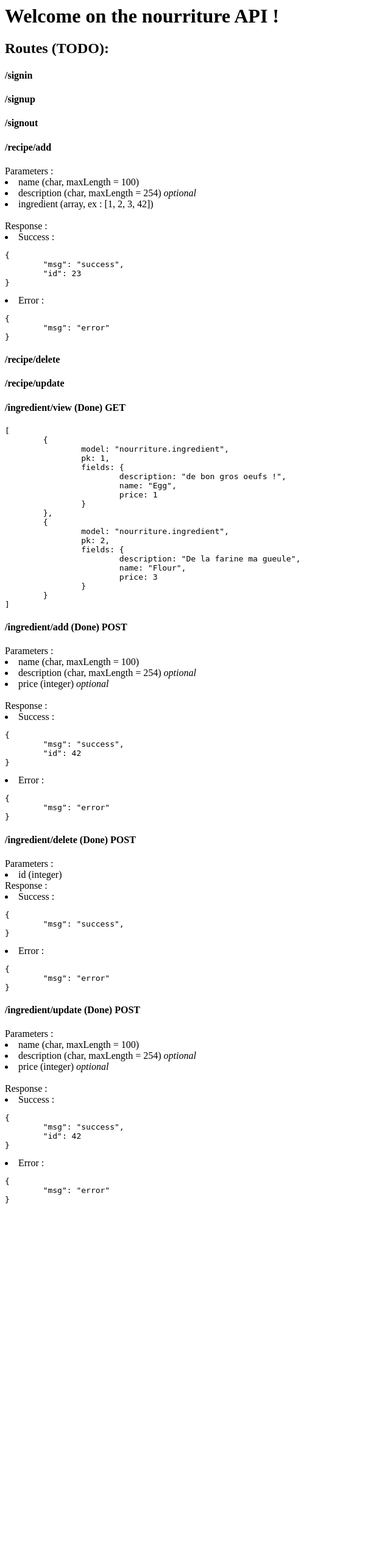
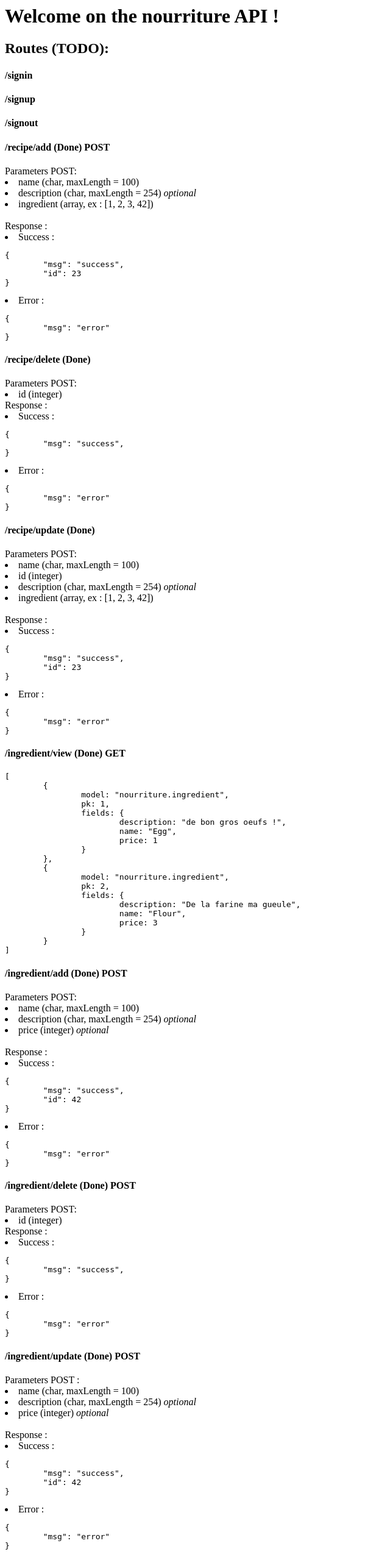
Before and after one commit to chendongmidong/Nourriture_BTJU, a Django app: template src/server/nourriture/templates/nourriture/home.html in a window 1280 px wide. Shown: the whole page at 61% size, without its empty margins (0-640 px from the left). Before the commit the page ends 1974 px from the top, so only its background shows below. Run offline with Django 3.2, Linux system fonts and the light colour scheme; the template is opened without the code that fills it, so the values that code supplies are empty.

Commit message:
BASIC API DONE !! add route recipe delete, update.

```diff
--- a/src/server/nourriture/templates/nourriture/home.html
+++ b/src/server/nourriture/templates/nourriture/home.html
@@ -9,8 +9,8 @@
 
 
 <!-- ADD RECIPE -->
-<h4>/recipe/add</h4>
-Parameters :
+<h4>/recipe/add (Done) POST</h4>
+Parameters POST:
 <li>name (char, maxLength = 100)</li>
 <li>description (char, maxLength = 254) <i>optional</i></li>
 <li>ingredient (array, ex : [1, 2, 3, 42])</li>
@@ -32,10 +32,46 @@ Response :
 
 
 <!-- DELETE RECIPE -->
-<h4>/recipe/delete</h4>
+<h4>/recipe/delete (Done)</h4>
+Parameters POST:
+<li>id (integer)</li>
+Response :
+<li>Success :</li>
+<pre>
+{
+	"msg": "success",
+}
+</pre>
+<li>Error :</li>
+<pre>
+{
+	"msg": "error"
+}
+</pre>
 
-<h4>/recipe/update</h4>
 
+<!-- UPDATE RECIPE -->
+<h4>/recipe/update (Done)</h4>
+Parameters POST:
+<li>name (char, maxLength = 100)</li>
+<li>id (integer)</li>
+<li>description (char, maxLength = 254) <i>optional</i></li>
+<li>ingredient (array, ex : [1, 2, 3, 42])</li>
+<br/>
+Response :
+<li>Success :</li>
+<pre>
+{
+	"msg": "success",
+	"id": 23
+}
+</pre>
+<li>Error :</li>
+<pre>
+{
+	"msg": "error"
+}
+</pre>
 
 <!-- VIEW INGREDIENTS -->
 <h4>/ingredient/view (Done) GET</h4>
@@ -65,7 +101,7 @@ Response :
 
 <!-- ADD INGREDIENT -->
 <h4>/ingredient/add (Done) POST</h4>
-Parameters :
+Parameters POST:
 <li>name (char, maxLength = 100)</li>
 <li>description (char, maxLength = 254) <i>optional</i></li>
 <li>price (integer) <i>optional</i></li>
@@ -88,7 +124,7 @@ Response :
 
 <!-- DELETE INGREDIENT-->
 <h4>/ingredient/delete (Done) POST</h4>
-Parameters :
+Parameters POST:
 <li>id (integer)</li>
 Response :
 <li>Success :</li>
@@ -107,7 +143,7 @@ Response :
 
 <!-- UPDATE INGREDIENT -->
 <h4>/ingredient/update (Done) POST</h4>
-Parameters :
+Parameters POST :
 <li>name (char, maxLength = 100)</li>
 <li>description (char, maxLength = 254) <i>optional</i></li>
 <li>price (integer) <i>optional</i></li>
--- a/src/server/nourriture/urls.py
+++ b/src/server/nourriture/urls.py
@@ -7,4 +7,6 @@ urlpatterns = patterns('nourriture.views',
     url(r'^ingredient/delete$', 'ingredientDelete'),
     url(r'^ingredient/update$', 'ingredientUpdate'),
     url(r'^recipe/add$', 'recipeAdd'),
+    url(r'^recipe/delete$', 'recipeDelete'),
+    url(r'^recipe/update$', 'recipeUpdate'),
 )
```
Also changed, not shown: src/server/nourriture/views.py (+55 -4 lines), src/server/db.sqlite3.
